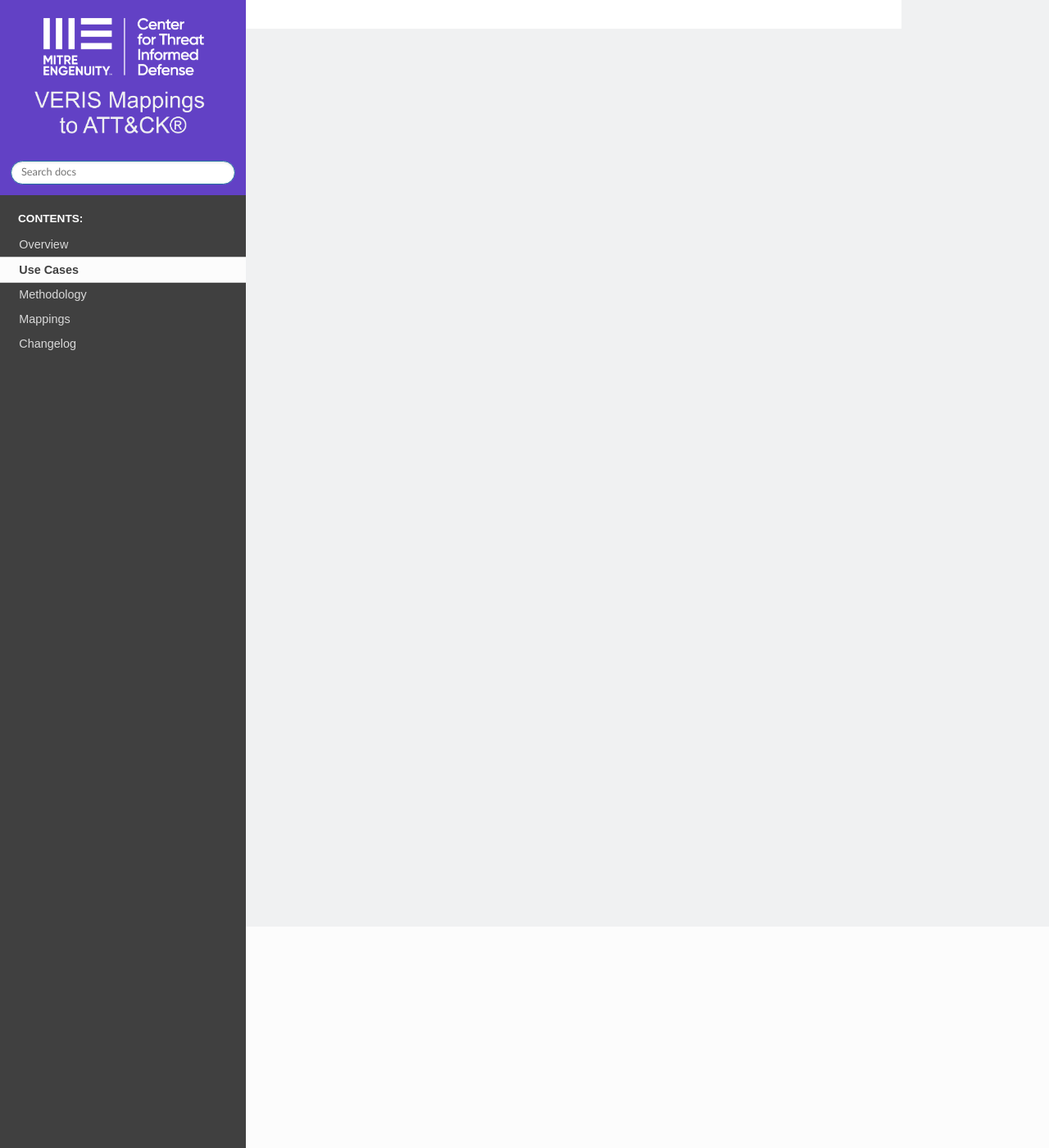
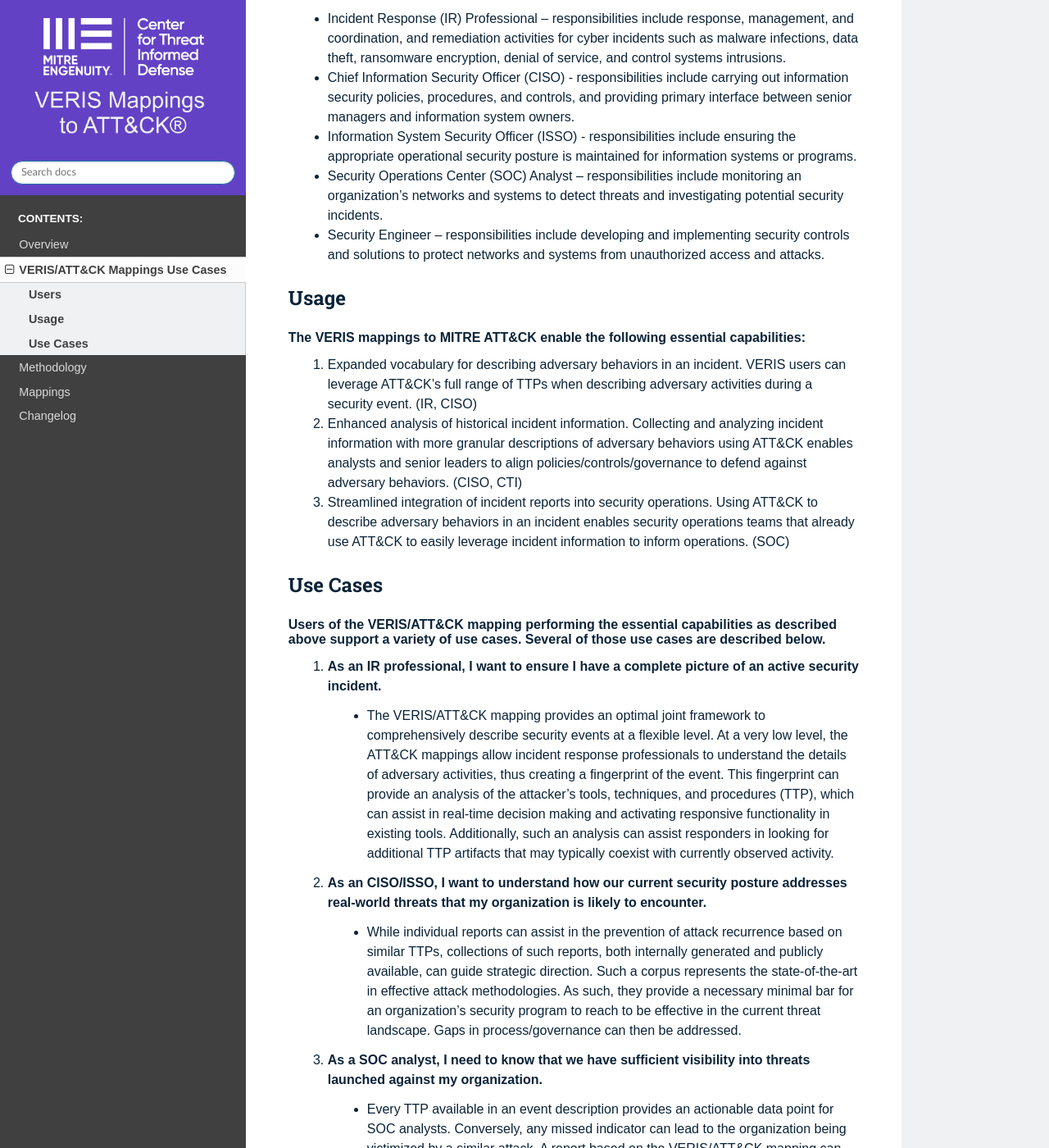
Before and after one commit to center-for-threat-informed-defense/attack_to_veris, a Sphinx documentation site: the page built from docs/use-cases.rst, in a window 1280 px wide and 1400 px high, scrolled down 270 px. Shown: the whole window at 82% size. Built offline with Sphinx 7.4.7 and the Read the Docs theme 2.0.0, drawn with Linux system fonts in a browser that asks for light colours; some of the changed text lies outside the part shown.

Commit message:
Update use-cases.rst

```diff
--- a/docs/use-cases.rst
+++ b/docs/use-cases.rst
@@ -1,2 +1,31 @@
-Use Cases
-=========
+=================
+**VERIS/ATT&CK Mappings Use Cases**
+=================
+
+**Users**
+---------
+The existing communities of VERIS and ATT&CK users include many roles and responsibilities associated with organizational risk management processes and procedures. These roles and responsibilities include:
+  * Incident Response (IR) Professional – responsibilities include response, management, and coordination, and remediation activities for cyber incidents such as malware infections, data theft, ransomware encryption, denial of service, and control systems intrusions.
+  * Chief Information Security Officer (CISO) - responsibilities include carrying out information security policies, procedures, and controls, and providing primary interface between senior managers and information system owners.
+  * Information System Security Officer (ISSO) - responsibilities include ensuring the appropriate operational security posture is maintained for information systems or programs.
+  * Security Operations Center (SOC) Analyst – responsibilities include monitoring an organization’s networks and systems to detect threats and investigating potential security incidents.
+  * Security Engineer – responsibilities include developing and implementing security controls and solutions to protect networks and systems from unauthorized access and attacks.
+
+**Usage**
+---------
+The VERIS mappings to MITRE ATT&CK enable the following essential capabilities:
+  1.	Expanded vocabulary for describing adversary behaviors in an incident. VERIS users can leverage ATT&CK’s full range of TTPs when describing adversary activities during a security event. (IR, CISO)
+  2.	Enhanced analysis of historical incident information. Collecting and analyzing incident information with more granular descriptions of adversary behaviors using ATT&CK enables analysts and senior leaders to align policies/controls/governance to defend against adversary behaviors. (CISO, CTI)
+  3.	Streamlined integration of incident reports into security operations. Using ATT&CK to describe adversary behaviors in an incident enables security operations teams that already use ATT&CK to easily leverage incident information to inform operations. (SOC)
+
+**Use Cases**
+-------------
+Users of the VERIS/ATT&CK mapping performing the essential capabilities as described above support a variety of use cases. Several of those use cases are described below.
+  1. As an IR professional, I want to ensure I have a complete picture of an active security incident.
+      * The VERIS/ATT&CK mapping provides an optimal joint framework to comprehensively describe security events at a flexible level. At a very low level, the ATT&CK mappings allow incident response professionals to understand the details of adversary activities, thus creating a fingerprint of the event. This fingerprint can provide an analysis of the attacker’s tools, techniques, and procedures (TTP), which can assist in real-time decision making and activating responsive functionality in existing tools. Additionally, such an analysis can assist responders in looking for additional TTP artifacts that may typically coexist with currently observed activity.
+  2. As an CISO/ISSO, I want to understand how our current security posture addresses real-world threats that my organization is likely to encounter.
+      * While individual reports can assist in the prevention of attack recurrence based on similar TTPs, collections of such reports, both internally generated and publicly available, can guide strategic direction. Such a corpus represents the state-of-the-art in effective attack methodologies. As such, they provide a necessary minimal bar for an organization’s security program to reach to be effective in the current threat landscape. Gaps in process/governance can then be addressed.
+  3. As a SOC analyst, I need to know that we have sufficient visibility into threats launched against my organization.
+      * Every TTP available in an event description provides an actionable data point for SOC analysts. Conversely, any missed indicator can lead to the organization being victimized by a similar attack. A report based on the VERIS/ATT&CK mapping can provide immediate opportunities to test, refine and add detections. Most ATT&CK technique and sub-technique narrative pages provide a detection section suggesting where to look for indicators. This often includes links to available tooling to assist in detection. For example, for technique T1137.005 Office Application Startup: Outlook Rules, the detection section notes that Microsoft has released a PowerShell script to gather mail forwarding rules. This provides another data point for potential adversary activity, potentially pre-breach. If these tools represent new detection functionality, they may serve to address a blind spot in an organization’s visibility into attacks. If the tool duplicates functionality, it may serve to test that the existing detection technology is accurate and suggest possible tuning opportunities.
+  4. As a Security Engineer, I want to understand what mitigations are necessary to prevent classes of attacker activity.
+      * Most ATT&CK techniques and sub-technique narrative pages provide a section on applicable mitigations. Careful examination and correlation may suggest control improvements that can mitigate classes of adversary activity rather than individual threats. This represents a significant improvement, both from the constant pressures faced by most information security budgets, and increasing complexity that leads to more gaps in control coverage.
```
